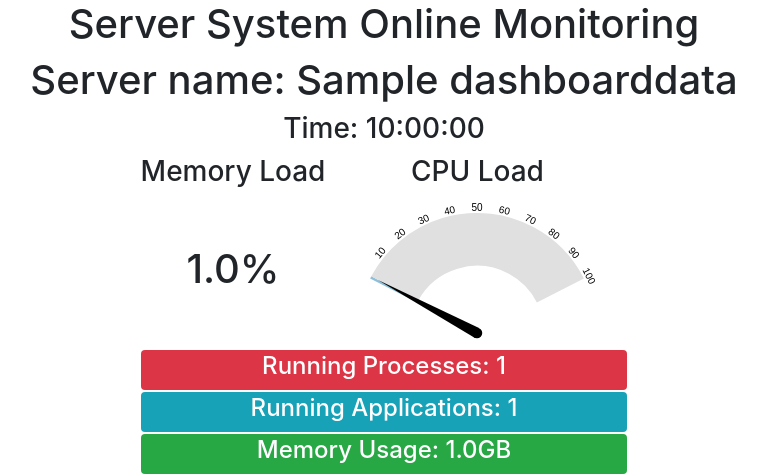
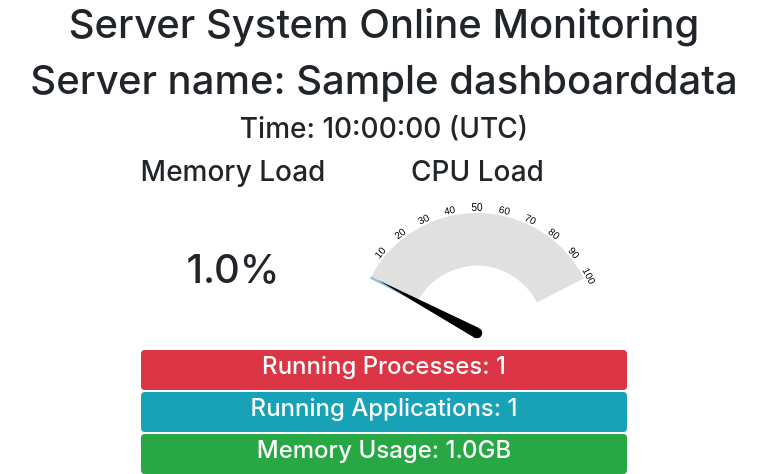
Before and after one commit to Danchesko/realdash, a Django app: template dashboards/templates/index.html in a window 1280 px wide. Shown: the top 474 px of the page, without its empty margins (256-1022 px from the left). Run offline with Django 3.2, Linux system fonts and the light colour scheme; the template is opened without the code that fills it: values that come from a table or form of the project are taken from there, others are empty; tables that the repository leaves empty hold one stand-in row (values such as "Sample post"); some libraries are stand-ins or nearby versions.

Commit message:
update index

```diff
--- a/dashboards/templates/index.html
+++ b/dashboards/templates/index.html
@@ -10,7 +10,7 @@
       <h1>Server System Online Monitoring</h1>
       <h1>Server name: {{ data.servername }}</h1>
 
-      <h3>Time: {{data.timestamp|date:'H:i:s'}}</h3>
+      <h3>Time: {{data.timestamp|date:'H:i:s'}} (UTC)</h3>
       <table>
         <tr>
           <td align="center">
```
